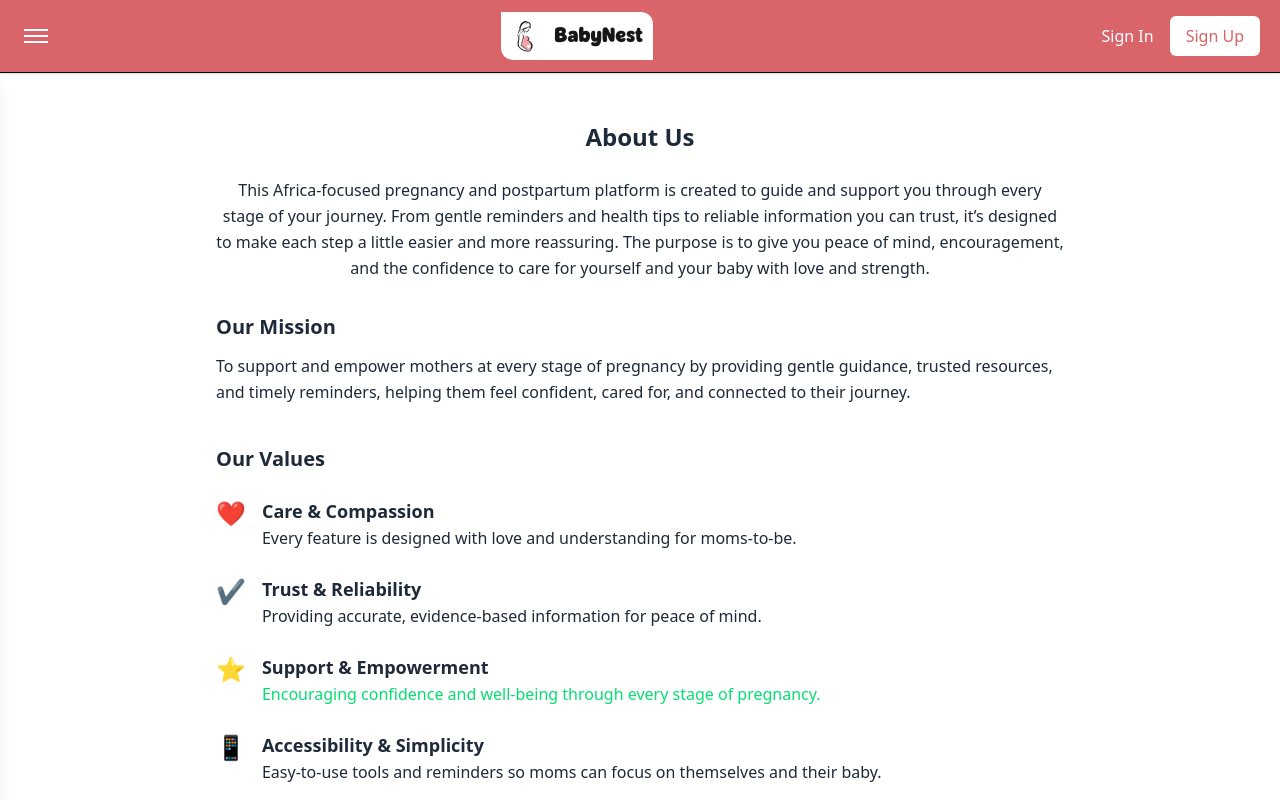
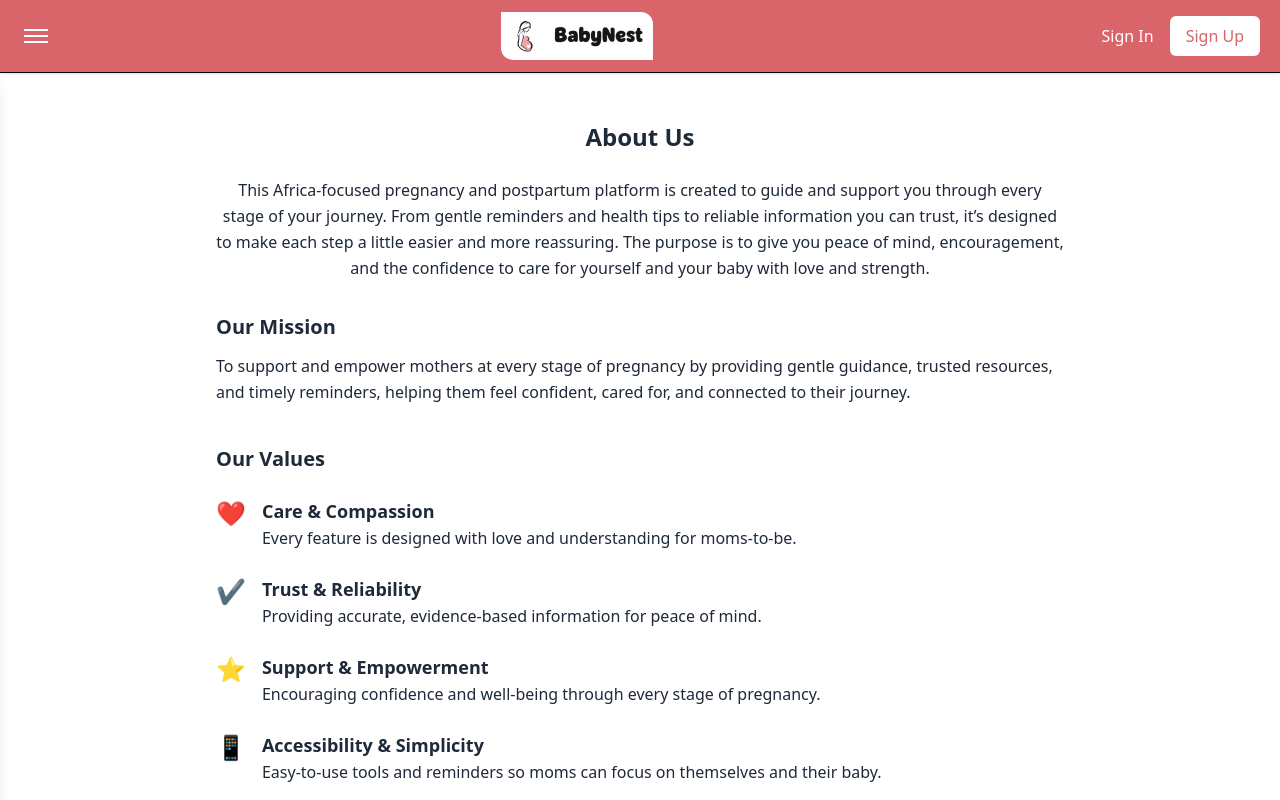
Before and after one commit to tenbite-daniel/BabyNest, a Next.js app in the folder apps/web/: page /about in a window 1280 px wide. Shown: the top 800 px of the page. Built offline with nearby package versions, Linux system fonts and the light colour scheme; no server answers.

Commit message:
Add; about page-our story, our mission and value

```diff
--- a/apps/web/app/about/page.tsx
+++ b/apps/web/app/about/page.tsx
@@ -54,7 +54,7 @@ export default function AboutPage() {
           <span className="text-[--color-primary] text-2xl">⭐</span>
           <div>
             <h3 className="font-semibold text-lg">Support & Empowerment</h3>
-            <p className="text-green-400">
+            <p>
               Encouraging confidence and well-being through every stage of pregnancy.
             </p>
           </div>
```
